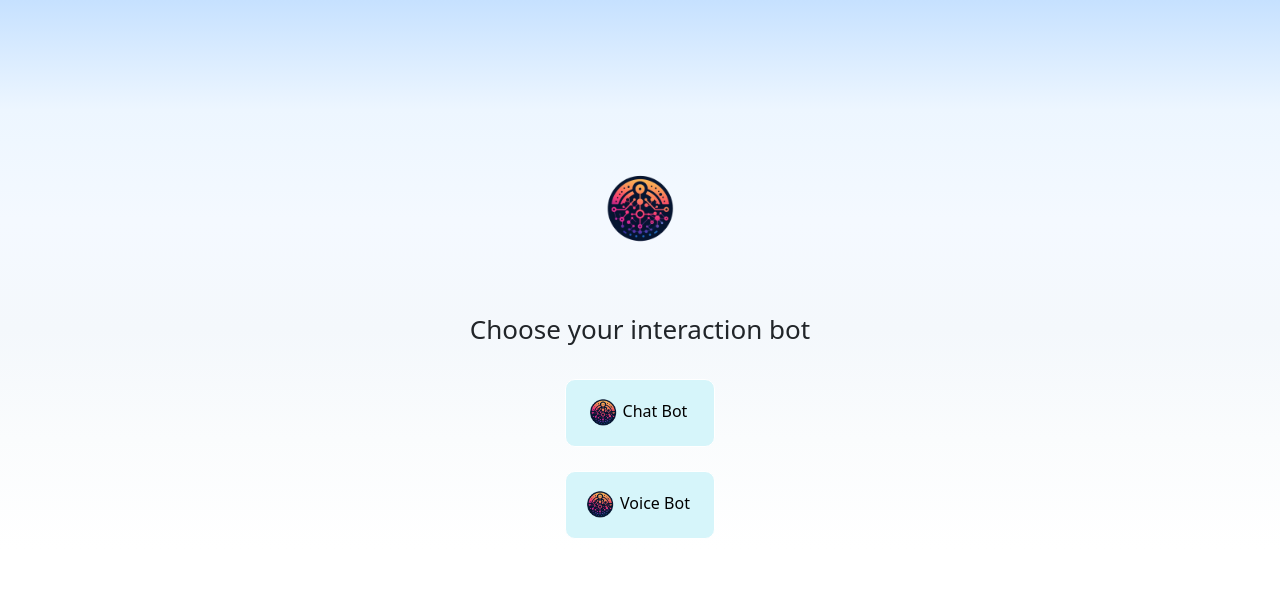
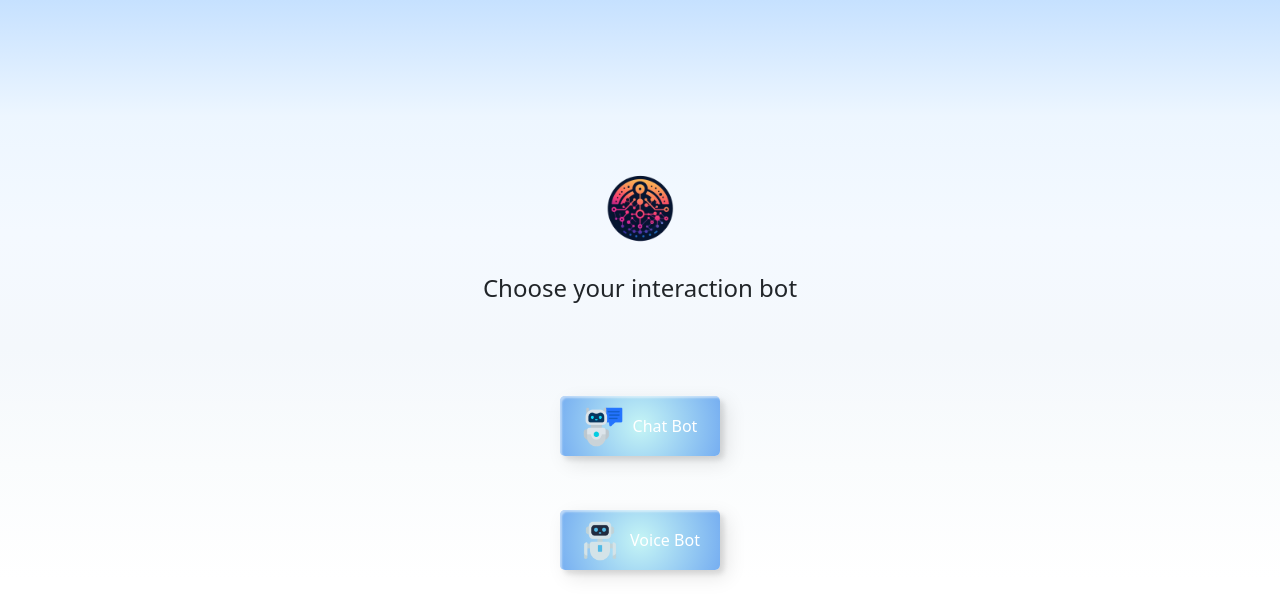
Before and after one commit to muhammaduzairrazaq/diseasePredictionReact, a React (Create React App) app in the folder disease-prediction/: page /bot in a window 1280 px wide. Shown: the top 616 px of the page. Built offline with nearby package versions, Linux system fonts and the light colour scheme.

Commit message:
Added few styles

```diff
--- a/disease-prediction/src/App.css
+++ b/disease-prediction/src/App.css
@@ -1,5 +1,11 @@
 @import url('https://fonts.googleapis.com/css2?family=Caveat:wght@500&family=Poppins:wght@300;500&display=swap');
 
+body {
+  display: flex;
+  flex-flow: column;
+  min-block-size: 100vh;
+  font-family: 'Poppins', sans-serif;
+}
 
 /* NavBar.js */
 
@@ -7,7 +13,6 @@
   padding: 10px;
   background: linear-gradient(to bottom, #C6E1FF, #EDF6FF, #f4f9ff, #f4f8fc, #fafcfd, #ffff);
 }
-
 
 *,
 *::before,
@@ -44,14 +49,6 @@ a {
   text-decoration: none;
 }
 
-body {
-  display: flex;
-  flex-flow: column;
-  min-block-size: 100vh;
-  font-family: 'Poppins', sans-serif;
-  /* background: linear-gradient(45deg, hsl(185, 26%, 72%), hsl(224, 66%, 82%)); */
-}
-
 .container {
   flex-grow: 1;
   display: grid;
@@ -81,8 +78,6 @@ body {
   block-size: inherit;
   display: flex;
   flex-flow: wrap;
-
-  /* Breakpoint 1280px > 720px */
   gap: 0 clamp(3.5rem, -24.14rem + 61.43vw, 25rem);
 }
 
@@ -190,15 +185,10 @@ body {
   color: var(--text-primary);
   font-size: 20px;
   font-weight: 500;
-  /* text-transform: uppercase; */
 }
 
 .nav__link:focus-within {
   color: var(--accent-blue);
-}
-
-.nav__link:hover:not(:focus) {
-  border-bottom: 2px solid currentColor;
 }
 
 .nav__list:hover .nav__link:not(:focus, :hover) {
@@ -254,7 +244,6 @@ body {
   }
 }
 
-
 /* Introduction.js */
 
 .intro {
@@ -262,23 +251,12 @@ body {
   padding: 10px;
 }
 
-
 .intro h1 {
   font-size: 30px;
   font-weight: 700;
   color: var(--text-primary);
   margin-top: 50px;
   line-height: 38px;
-}
-
-.intro button {
-  width: 228px;
-  height: 40px;
-  background-color: var(--bkc-primary);
-  color: white;
-  border: 1px solid var(--bkc-primary);
-  border-radius: 20px;
-  margin-top: 30px;
 }
 
 .message-box {
@@ -302,6 +280,103 @@ body {
   padding-left: 15px;
 }
 
+.custom-btn {
+  width: 220px;
+  height: 40px;
+  margin-top: 30px;
+  color: #ffffff;
+  border-radius: 5px;
+  padding: 10px 25px;
+  font-weight: 500;
+  background: transparent;
+  cursor: pointer;
+  transition: all 0.3s ease;
+  position: relative;
+  display: inline-block;
+   box-shadow:inset 2px 2px 2px 0px rgba(255,255,255,.5),
+   7px 7px 20px 0px rgba(0,0,0,.1),
+   4px 4px 5px 0px rgba(0,0,0,.1);
+  outline: none;
+}
+
+.btn-6 {
+  background: #C5F5F5;
+background: radial-gradient(circle, #C5F5F5 0%, rgba(118,174,241,1) 100%);
+  line-height: 42px;
+  padding: 0;
+  border: none;
+}
+.btn-6 span {
+  position: relative;
+  display: block;
+  width: 100%;
+  height: 100%;
+}
+.btn-6:before,
+.btn-6:after {
+  position: absolute;
+  content: "";
+  height: 0%;
+  width: 1px;
+ box-shadow:
+   -1px -1px 20px 0px rgba(255,255,255,1),
+   -4px -4px 5px 0px rgba(255,255,255,1),
+   7px 7px 20px 0px rgba(0,0,0,.4),
+   4px 4px 5px 0px rgba(0,0,0,.3);
+}
+.btn-6:before {
+  right: 0;
+  top: 0;
+  transition: all 500ms ease;
+}
+.btn-6:after {
+  left: 0;
+  bottom: 0;
+  transition: all 500ms ease;
+}
+.btn-6:hover{
+  background: transparent;
+  color: #76aef1;
+  box-shadow: none;
+}
+.btn-6:hover:before {
+  transition: all 500ms ease;
+  height: 100%;
+}
+.btn-6:hover:after {
+  transition: all 500ms ease;
+  height: 100%;
+}
+.btn-6 span:before,
+.btn-6 span:after {
+  position: absolute;
+  content: "";
+  box-shadow:
+   -1px -1px 20px 0px rgba(255,255,255,1),
+   -4px -4px 5px 0px rgba(255,255,255,1),
+   7px 7px 20px 0px rgba(0,0,0,.4),
+   4px 4px 5px 0px rgba(0,0,0,.3);
+}
+.btn-6 span:before {
+  left: 0;
+  top: 0;
+  width: 0%;
+  height: .5px;
+  transition: all 500ms ease;
+}
+.btn-6 span:after {
+  right: 0;
+  bottom: 0;
+  width: 0%;
+  height: .5px;
+  transition: all 500ms ease;
+}
+.btn-6 span:hover:before {
+  width: 100%;
+}
+.btn-6 span:hover:after {
+  width: 100%;
+}
 
 /* Featured.js */
 
@@ -326,7 +401,6 @@ body {
   font-size: small;
   color: #293754;
 }
-
 
 /* CenterText.js */
 
@@ -427,18 +501,10 @@ body {
   margin-left: 70px;
 }
 
-
-
-
 /* Home Page completed */
 
-
-
-
-
 /* Starting Sign pages */
-
-
+/*
 .sign-btn {
   background-color: var(--text-primary) !important;
   border: 1px solid var(--text-primary) !important;
@@ -447,14 +513,25 @@ body {
 
 .sign-text {
   color: var(--text-primary) !important;
-}
+} */
 
 .signin-container {
   width: 100%;
   display: flex;
   flex-direction: column;
   align-items: center;
+  justify-content: center;
+  height: 80vh;
   margin-top: 10px;
+}
+
+.signin-container button {
+  border: none !important;
+  background-color: rgba(118,174,241,1) !important;
+}
+
+.signin-container button:hover {
+  background-color: rgb(109, 162, 228) !important;
 }
 
 .signin-form {
@@ -492,7 +569,6 @@ body {
   margin-top: 15px;
 }
 
-
 /* Starting Interaction Page */
 
 /* Bot.js */
@@ -502,24 +578,26 @@ body {
   display: flex;
   flex-direction: column;
   align-items: center;
+
 }
 
 .bot-container p {
-  font-size: 26px;
-  margin-bottom: 30px;
+  font-size: 24px;
+  margin-bottom: 60px;
 }
 
 .bot-container button {
-  width: 150px;
-  height: 68px;
-  padding-right: 10px;
-  border: 1px solid white;
-  border-radius: 10px;
-  background-color: var(--bkc-sceondary);
+  width: 160px;
+  height: 60px;
 }
 
+.bot-container button img {
+  margin-right: 10px;
+}
+
+
 .bot-logo {
-  margin-bottom: 50px;
+  margin-bottom: 10px;
   width: 100px;
   height: 100px;
 }
@@ -528,7 +606,6 @@ body {
   width: 40px;
   height: 40px;
 }
-
 
 /* ChatBot.js */
 
@@ -601,7 +678,6 @@ body {
 
 }
 
-
 /* VoiceBot.js */
 
 .voice-bot-message-container {
@@ -629,7 +705,6 @@ body {
   justify-content: center;
 }
 
-
 /* DiseaseReport.js */
 
 .disease-report-container {
@@ -650,7 +725,8 @@ body {
   margin-bottom: 15px;
 }
 
-.symptoms-container, .precautions-container {
+.symptoms-container,
+.precautions-container {
   width: 100%;
   max-width: 750px;
   padding: 18px;
@@ -683,9 +759,7 @@ body {
   margin-bottom: 0;
 }
 
-
 /* HealthProfiles.js */
-
 
 .health-profile-container {
   display: flex;
@@ -694,7 +768,7 @@ body {
   margin-top: 10px;
 }
 
-.health-profile-top-heading{
+.health-profile-top-heading {
   width: 100%;
   max-width: 750px;
   display: flex;
@@ -735,8 +809,6 @@ body {
   width: 20vw;
 }
 
-
-
 /* DiseaseProfile.js */
 
 .disease-profile-container {
@@ -746,7 +818,7 @@ body {
   margin-top: 10px;
 }
 
-.disease-profile-top-heading{
+.disease-profile-top-heading {
   width: 100%;
   max-width: 750px;
   display: flex;
@@ -787,15 +859,6 @@ body {
   width: 20vw;
 }
 
-
-
-
-
-
-
-
-
-
 /*  Media queries */
 
 @media screen and (min-width: 768px) {
@@ -833,7 +896,6 @@ body {
 
 }
 
-
 @media screen and (min-width: 992px) {
 
   /* Divider */
@@ -841,10 +903,4 @@ body {
   .section-divider div p {
     margin-right: 20rem;
   }
-
-  /*
-  .section-divider div button {
-    margin
-  } */
-
 }
--- a/disease-prediction/src/components/HomePage/Introduction.js
+++ b/disease-prediction/src/components/HomePage/Introduction.js
@@ -14,7 +14,7 @@ export const Introduction = () => {
           <section className="intro">
             <h1>Hi, I am Adax. I can help you learn more about your health.</h1>
             <Link to="bot">
-            <button>Start symptom assessment</button>
+            <button className="custom-btn btn-6"><span>Start symptom assessment</span></button>
             </Link>
           </section>
         </Col>
--- a/disease-prediction/src/components/InteractionPage/Bot.js
+++ b/disease-prediction/src/components/InteractionPage/Bot.js
@@ -3,18 +3,21 @@ import Container from "react-bootstrap/Container";
 import Row from "react-bootstrap/Row";
 import Col from "react-bootstrap/Col";
 import logo from "../../assets/logo.png";
+import chatbot from "../../assets/chatbot.png"
+import voicebot from "../../assets/voicebot.png"
 import { Link } from "react-router-dom";
 
 export const Bot = () => {
   return (
     <Container>
       <Row>
-        <Col xs={12} md={12}>
+        <Col md={3}></Col>
+        <Col xs={12} md={6}>
           <div className="bot-container">
             <img className="bot-logo" src={logo} alt="logo" />
             <p>Choose your interaction bot</p>
-            <Link to="/chatbot"><button><img className="bot-btn-logo" src={logo} alt="logo" />Chat Bot</button></Link> <br />
-           <Link to="/voicebot"><button><img className="bot-btn-logo" src={logo} alt="logo" />Voice Bot</button></Link>
+            <Link to="/chatbot"><button className="custom-btn btn-6"><img className="bot-btn-logo" src={chatbot} alt="logo" />Chat Bot</button></Link> <br />
+           <Link to="/voicebot"><button className="custom-btn btn-6"><img className="bot-btn-logo" src={voicebot} alt="logo" />Voice Bot</button></Link>
           </div>
         </Col>
       </Row>
```
Also changed, not shown: disease-prediction/src/assets/chatbot.png (added), disease-prediction/src/assets/voicebot.png (added).
